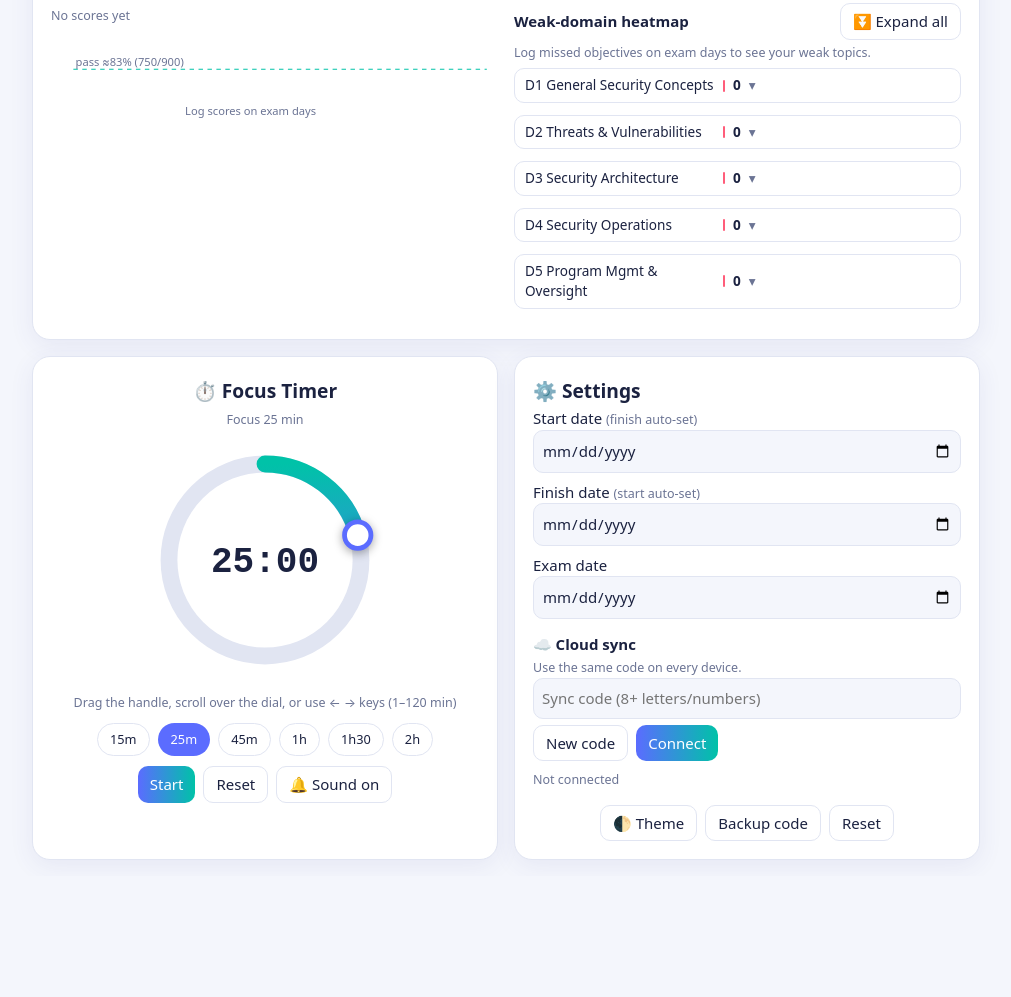
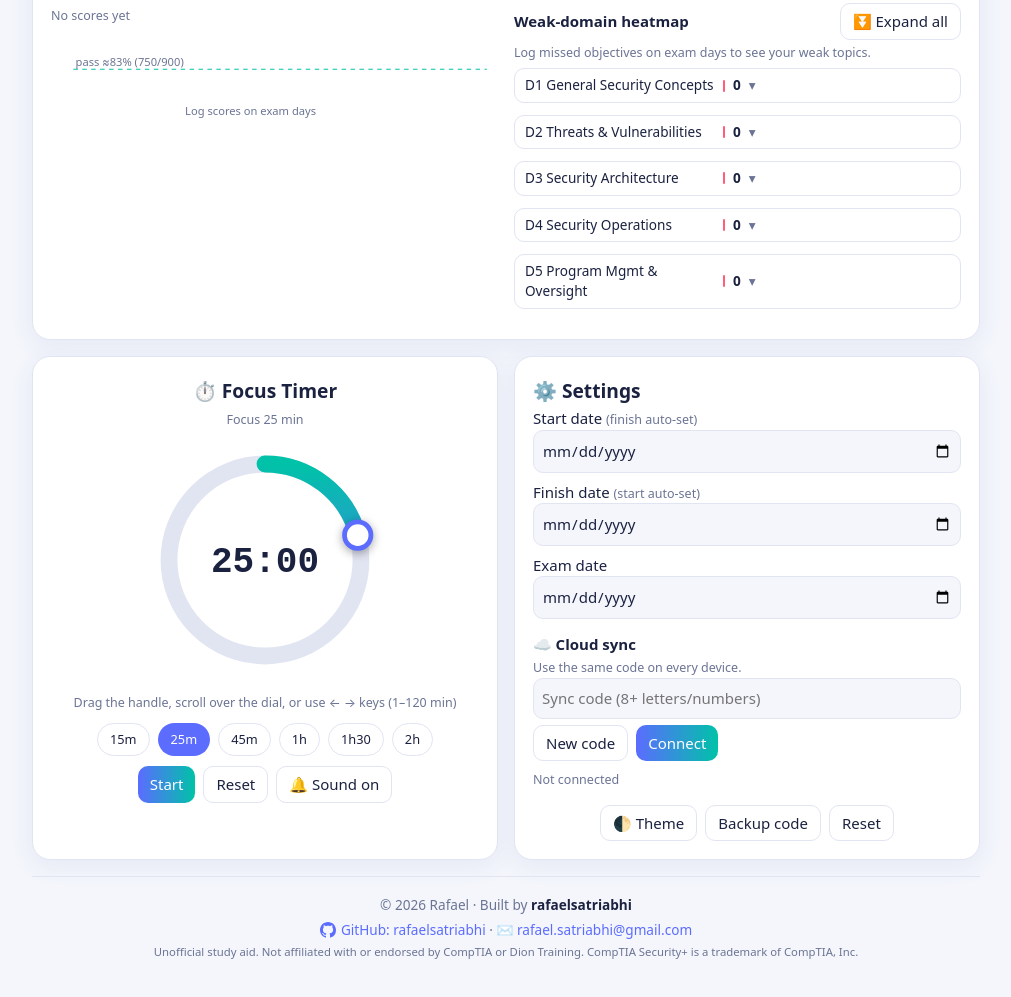
Before and after one commit to rafaelsatriabhi/comptia-secplus-tracker, a website: page public/index.html in a window 1280 px wide. Shown: the part 2488-3485 px from the top of the page, without its empty margins (134-1145 px from the left). Before the commit the page ends 3364 px from the top, so only its background shows below. Drawn offline with Linux system fonts and the light colour scheme.

Commit message:
add copyright

```diff
--- a/public/index.html
+++ b/public/index.html
@@ -481,6 +481,7 @@
         font-weight: 600;
         padding: 4px 0;
       }
+
       .hd summary {
         list-style: none;
         cursor: pointer;
@@ -497,6 +498,25 @@
       }
       .hb.sub span:first-child {
         width: 200px;
+      }
+       .ft {
+        display: grid;
+        gap: 4px;
+        text-align: center;
+        padding: 18px 8px 28px;
+        color: var(--mut);
+        font-size: 0.85rem;
+        border-top: 1px solid var(--ln);
+      }
+      .ft a {
+        color: var(--ac);
+        text-decoration: none;
+      }
+      .ft a:hover {
+        text-decoration: underline;
+      }
+      .ft b {
+        color: var(--tx);
       }
       .tw {
         margin: 6px 0 12px;
@@ -701,6 +721,37 @@
           ><button id="rt" style="display: none">Restore</button>
         </section>
       </div>
+            <footer class="ft">
+        <div>© 2026 Rafael · Built by <b>rafaelsatriabhi</b></div>
+        <div>
+          <a
+            href="https://github.com/rafaelsatriabhi"
+            target="_blank"
+            rel="noopener"
+            ><svg
+              viewBox="0 0 16 16"
+              width="16"
+              height="16"
+              fill="currentColor"
+              aria-hidden="true"
+              style="vertical-align: -3px; margin-right: 5px"
+            >
+              <path
+                d="M8 0C3.58 0 0 3.58 0 8c0 3.54 2.29 6.53 5.47 7.59.4.07.55-.17.55-.38 0-.19-.01-.82-.01-1.49-2.01.37-2.53-.49-2.69-.94-.09-.23-.48-.94-.82-1.13-.28-.15-.68-.52-.01-.53.63-.01 1.08.58 1.23.82.72 1.21 1.87.87 2.33.66.07-.52.28-.87.51-1.07-1.78-.2-3.64-.89-3.64-3.95 0-.87.31-1.59.82-2.15-.08-.2-.36-1.02.08-2.12 0 0 .67-.21 2.2.82.64-.18 1.32-.27 2-.27.68 0 1.36.09 2 .27 1.53-1.04 2.2-.82 2.2-.82.44 1.1.16 1.92.08 2.12.51.56.82 1.27.82 2.15 0 3.07-1.87 3.75-3.65 3.95.29.25.54.73.54 1.48 0 1.07-.01 1.93-.01 2.2 0 .21.15.46.55.38A8.013 8.013 0 0016 8c0-4.42-3.58-8-8-8z"
+              /></svg
+            >GitHub: rafaelsatriabhi</a
+          >
+          ·
+          <a href="mailto:rafael.satriabhi@gmail.com"
+            >✉️ rafael.satriabhi@gmail.com</a
+          >
+        </div>
+        <small
+          >Unofficial study aid. Not affiliated with or endorsed by CompTIA or
+          Dion Training. CompTIA Security+ is a trademark of CompTIA,
+          Inc.</small
+        >
+      </footer>
     </div>
     <script>
       const $ = (s) => document.querySelector(s),
```
